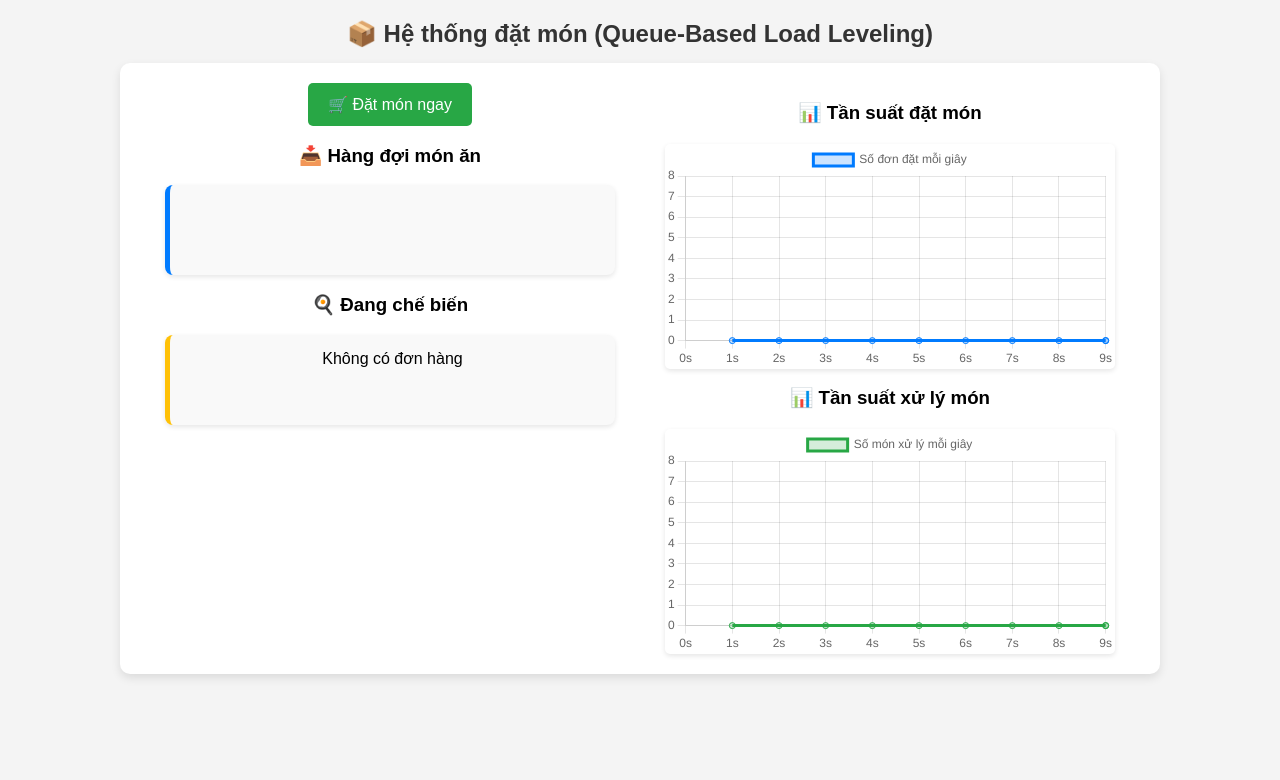
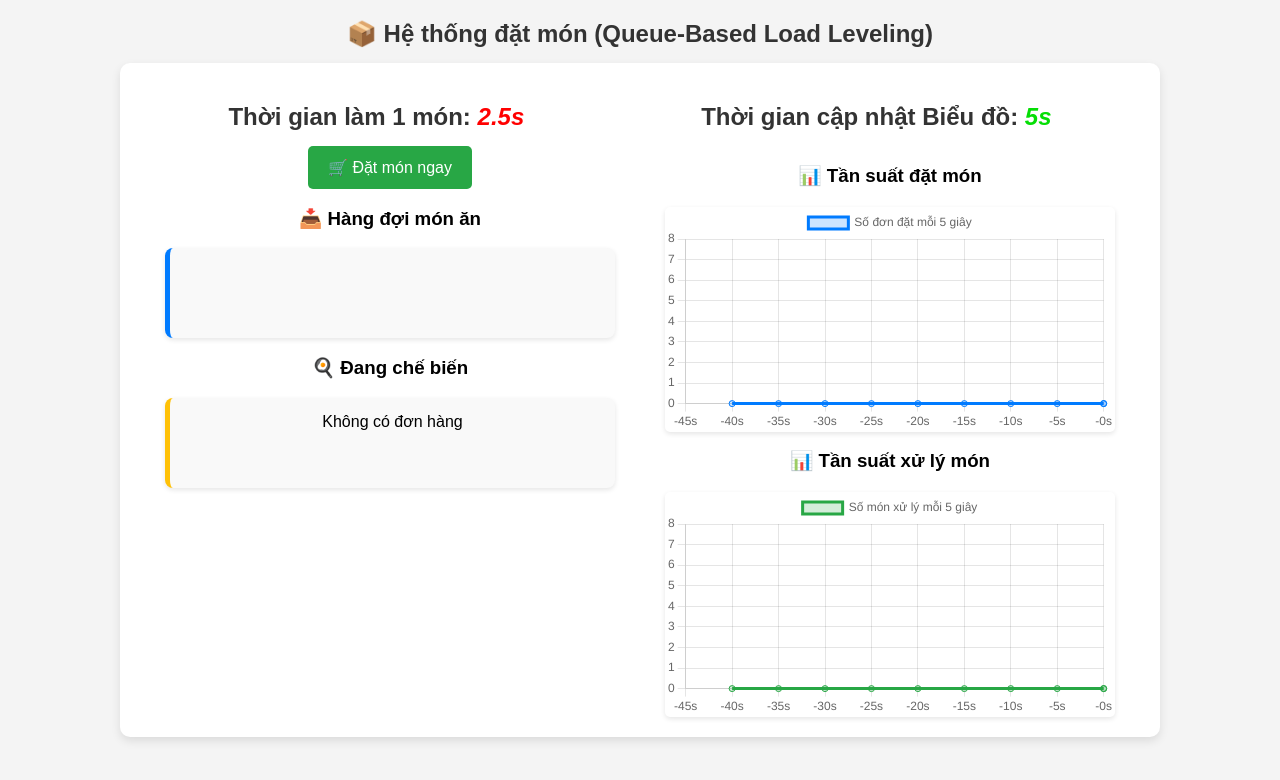
Before and after one commit to hiendepzainn/Queued-Based-Load-Leveling-KTPM-Group3, a plain HTML site: page index.html in a window 1280 px wide. Drawn offline with nearby package versions, Linux system fonts and the light colour scheme.

Commit message:
fix duration + label

```diff
--- a/index.html
+++ b/index.html
@@ -11,6 +11,10 @@
     <h2>📦 Hệ thống đặt món (Queue-Based Load Leveling)</h2>
 
     <div class="container">
+      <h2>Thời gian làm 1 món: <i style="color: red">2.5s</i></h2>
+      <h2>
+        Thời gian cập nhật Biểu đồ: <i style="color: rgb(5, 222, 5)">5s</i>
+      </h2>
       <div class="left-panel">
         <button onclick="placeOrder()">🛒 Đặt món ngay</button>
 
--- a/script.js
+++ b/script.js
@@ -15,10 +15,10 @@ const orderChart = new Chart(orderChartCtx, {
   data: {
     labels: Array(10)
       .fill("")
-      .map((_, i) => `${i}s`),
+      .map((_, i) => `-${45 - i * 5}s`),
     datasets: [
       {
-        label: "Số đơn đặt mỗi giây",
+        label: "Số đơn đặt mỗi 5 giây",
         data: orderData,
         borderColor: "#007bff",
         backgroundColor: "rgba(0, 123, 255, 0.2)",
@@ -39,10 +39,10 @@ const processChart = new Chart(processChartCtx, {
   data: {
     labels: Array(10)
       .fill("")
-      .map((_, i) => `${i}s`),
+      .map((_, i) => `-${45 - i * 5}s`),
     datasets: [
       {
-        label: "Số món xử lý mỗi giây",
+        label: "Số món xử lý mỗi 5 giây",
         data: processData,
         borderColor: "#28a745",
         backgroundColor: "rgba(40, 167, 69, 0.2)",
```
